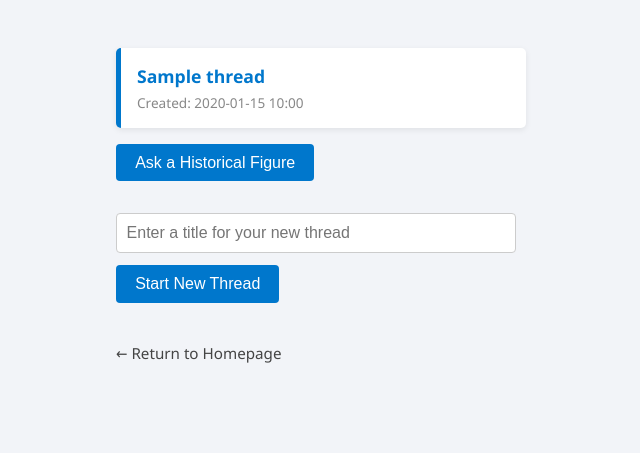
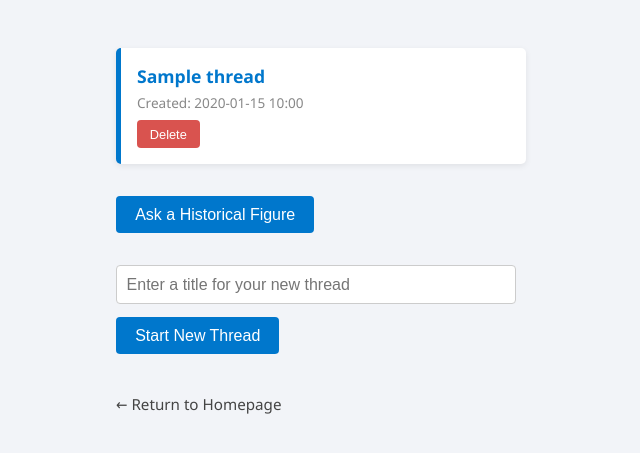
Before and after one commit to Alx-B75/places_in_time_chatbot, a FastAPI app: template frontend/templates/threads.html in a window 1280 px wide. Shown: the part 156-609 px from the top of the page, without its empty margins (106-746 px from the left). Run offline with FastAPI, Linux system fonts and the light colour scheme; the template is opened without the code that fills it: most values are stand-ins (such as "Sample title", 1, 10 or a date in 2020).

Commit message:
Updated frontend and prepare for render.

```diff
--- a/backend/main.py
+++ b/backend/main.py
@@ -14,6 +14,7 @@ from backend.routers import figures
 from typing import Optional
 from backend.figures_database import FigureSessionLocal
 from backend.models import HistoricalFigure
+from backend.vector.context_retriever import search_figure_context
 
 load_dotenv()
 
@@ -82,6 +83,16 @@ async def create_thread_for_user(user_id: int, request: Request, db: Session = D
 
     return RedirectResponse(url=f"/thread/{thread.id}", status_code=303)
 
+
+@app.post("/thread/{thread_id}/delete", response_class=HTMLResponse)
+def delete_thread(thread_id: int, db: Session = Depends(get_db_chat)):
+    thread = crud.get_thread_by_id(db, thread_id)
+    if not thread:
+        raise HTTPException(status_code=404, detail="Thread not found")
+
+    db.delete(thread)
+    db.commit()
+    return RedirectResponse(url=f"/user/{thread.user_id}/threads", status_code=303)
 
 
 
@@ -331,9 +342,20 @@ async def ask_figure_submit(
 
     system_prompt = figure.persona_prompt or "You are a helpful historical guide."
 
+    context_chunks = search_figure_context(query=message, figure_slug=figure_slug)
+    context_text = "\n\n".join([chunk["content"] for chunk in context_chunks]) if context_chunks else ""
+
     all_messages = crud.get_messages_by_thread(db, thread_id)
     formatted = [{"role": m.role, "content": m.message} for m in all_messages]
-    formatted.insert(0, {"role": "system", "content": system_prompt})
+    formatted = [{"role": "system", "content": system_prompt}]
+
+    if context_text:
+        formatted.append({
+            "role": "system",
+            "content": f"Relevant historical context:\n{context_text}"
+        })
+
+    formatted.extend([{"role": m.role, "content": m.message} for m in all_messages])
 
     response = client.chat.completions.create(
         model="gpt-4o",
@@ -360,7 +382,8 @@ async def ask_figure_submit(
         "figure": figure,
         "thread": thread,
         "messages": updated_messages,
-        "user_id_value": user_id_value
+        "user_id_value": user_id_value,
+        "context_text": context_text
     })
 
 
@@ -400,6 +423,7 @@ from fastapi import Query
 def get_ask_figure_page(
     request: Request,
     figure_slug: Optional[str] = Query(None),
+    user_id: Optional[str] = Query(None),
     thread_id: Optional[int] = None,
     db: Session = Depends(get_db_chat)
 ):
@@ -424,7 +448,7 @@ def get_ask_figure_page(
     thread = crud.get_thread_by_id(db, thread_id) if thread_id else None
     messages = crud.get_messages_by_thread(db, thread_id) if thread else []
 
-    user_id_value = None
+    user_id_value = user_id
     if messages and len(messages) > 0:
         user_id_value = messages[0].user_id
 
--- a/backend/vector/context_retriever.py
+++ b/backend/vector/context_retriever.py
@@ -15,6 +15,7 @@ def search_figure_context(query: str, figure_slug: str, top_k: int = 5) -> list[
     Returns:
         List[dict]: A list of matching documents with their metadata.
     """
+    print(f"[CHROMA] Queried for: '{query}' | figure_slug: '{figure_slug}'")
     collection = get_figure_context_collection()
     query_embedding = get_embedding(query)
 
@@ -24,6 +25,9 @@ def search_figure_context(query: str, figure_slug: str, top_k: int = 5) -> list[
         n_results=top_k
     )
 
+
+    print(f"[CHROMA] Retrieved {len(results['documents'][0])} documents")
+
     return [
         {
             "content": doc,
--- a/frontend/templates/figure_select.html
+++ b/frontend/templates/figure_select.html
@@ -50,11 +50,15 @@
 </div>
 
 <script>
+    const params = new URLSearchParams(window.location.search);
+    const userId = params.get("user_id");
+
     document.getElementById('figureForm').addEventListener('submit', function(e) {
         e.preventDefault();
         const slug = document.getElementById('figureSlug').value;
-        window.location.href = `/figures/ask?figure_slug=${encodeURIComponent(slug)}`;
+        window.location.href = `/figures/ask?figure_slug=${encodeURIComponent(slug)}&user_id=${encodeURIComponent(userId)}`;
     });
 </script>
+
 </body>
 </html>
--- a/frontend/templates/threads.html
+++ b/frontend/templates/threads.html
@@ -76,6 +76,28 @@
             margin-top: 0.3rem;
         }
 
+        .thread-actions {
+            margin-top: 0.5rem;
+        }
+
+        .thread-actions form {
+            display: inline;
+        }
+
+        .thread-actions button {
+            font-size: 0.8rem;
+            background-color: #d9534f;
+            color: white;
+            border: none;
+            padding: 0.4rem 0.8rem;
+            border-radius: 4px;
+            cursor: pointer;
+        }
+
+        .thread-actions button:hover {
+            background-color: #c9302c;
+        }
+
         form {
             margin-top: 2rem;
             display: flex;
@@ -144,6 +166,11 @@
                     <li class="thread-item">
                         <a href="/thread/{{ thread.id }}">{{ thread.title or "Untitled Thread" }}</a>
                         <div class="thread-date">Created: {{ thread.created_at.strftime('%Y-%m-%d %H:%M') }}</div>
+                        <div class="thread-actions">
+                            <form method="post" action="/thread/{{ thread.id }}/delete" onsubmit="return confirm('Delete this thread?');">
+                                <button type="submit">Delete</button>
+                            </form>
+                        </div>
                     </li>
                 {% endfor %}
             </ul>
@@ -151,11 +178,11 @@
             <p>You haven’t started any threads yet. Create one below to begin exploring history!</p>
         {% endif %}
 
-            <a href="/static/ask_figure.html">
-    <button>Ask a Historical Figure</button>
-</a>
+        <form method="get" action="/figures/ask">
+            <input type="hidden" name="user_id" value="{{ user.id }}">
+            <button type="submit">Ask a Historical Figure</button>
+        </form>
     </section>
-
 
     <form action="/user/{{ user.id }}/create_thread" method="post">
         <input type="text" name="title" placeholder="Enter a title for your new thread" required>
```
Also changed, not shown: frontend/templates/ask_figure.html (+12 -0 lines), static_frontend/index.html (added, +44 -0 lines), static_frontend/style.css (added). Lines whose indentation alone changed are shown as unchanged.
